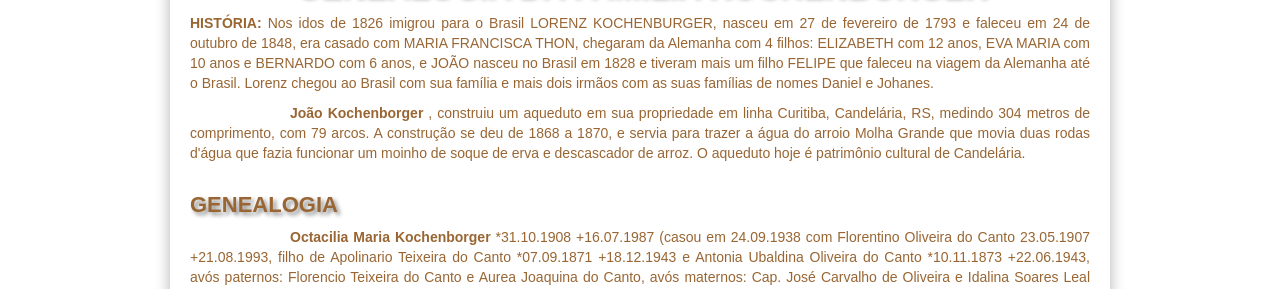
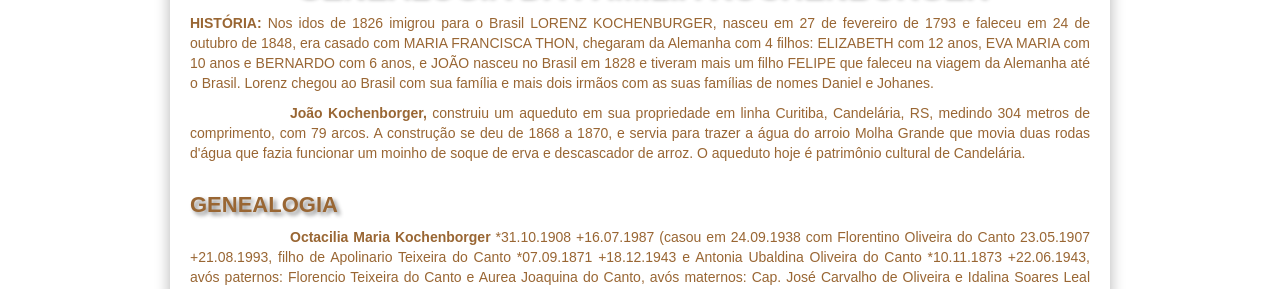
Before and after one commit to claudiovargas1955/claudiovargas1955.github.io, a Jekyll site: the page built from _pages/familia-kochenborger.html, in a window 1280 px wide and 900 px high. Shown: the part 391-680 px from the top of the window. Built offline with Jekyll 4.4.1, drawn with Linux system fonts in a browser that asks for light colours; some web fonts are replaced.

Commit message:
Update familia-kochenborger.html

```diff
--- a/_pages/familia-kochenborger.html
+++ b/_pages/familia-kochenborger.html
@@ -102,7 +102,7 @@ details[open] summary {color:#996633;
 outubro de 1848, era casado com MARIA FRANCISCA THON, chegaram da Alemanha com 4 filhos: ELIZABETH com 12 anos, EVA MARIA com 10 anos e
 BERNARDO com 6 anos, e JOÃO nasceu no Brasil em 1828 e tiveram mais um filho FELIPE que faleceu na viagem da Alemanha até o Brasil.
 Lorenz chegou ao Brasil com sua família e mais dois irmãos com as suas famílias de nomes Daniel e Johanes.
-<b><p style="text-indent:100px";/>João Kochenborger </b>, construiu um aqueduto em sua propriedade em linha Curitiba, Candelária, RS,
+<b><p style="text-indent:100px";/>João Kochenborger, </b>construiu um aqueduto em sua propriedade em linha Curitiba, Candelária, RS,
 medindo 304 metros de comprimento, com 79 arcos. A construção se deu de 1868 a 1870, e servia para trazer a água do arroio Molha
 Grande que movia duas rodas d'água que fazia funcionar um moinho de soque de erva e descascador de arroz. O aqueduto hoje é patrimônio
 cultural de Candelária. <br><br>
```
